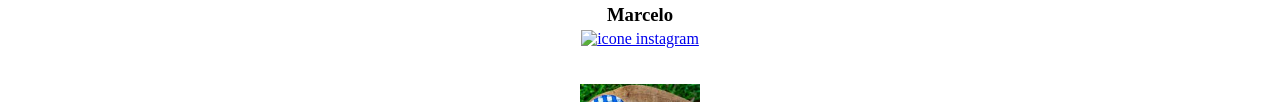
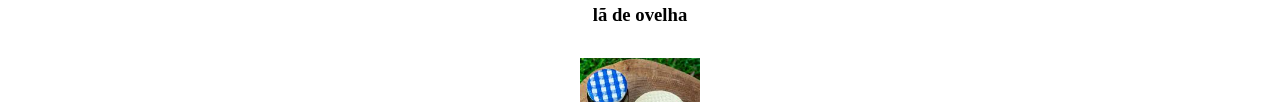
Before and after one commit to Beatrizbottega15/agrinho-bia-, a plain HTML site: page index.html in a window 1280 px wide. Shown: the part 1094-1196 px from the top of the page. Drawn offline with Linux system fonts and the light colour scheme.

Commit message:
imagem da lã

```diff
--- a/index.html
+++ b/index.html
@@ -33,8 +33,7 @@
         <span></span>
         <div class="estudante-div">
             <img class="lã-imagem" src="img/beatriz3.jpg" alt="foto da veia ca lã">
-            <h3 class="lã-imagem">Marcelo</h3>
-            <a href="https://instagram.com/marcelopaludetto"><img class="estudante-icone" src="instagram.png" alt="icone instagram"></a>
+            <h3 class="lã-imagem">lã de ovelha</h3>
         </div>
         <div class="estudante-div">
             <img class="queijoimagem" src="img/beatriz2.jpeg" alt="foto do queijo">
```
